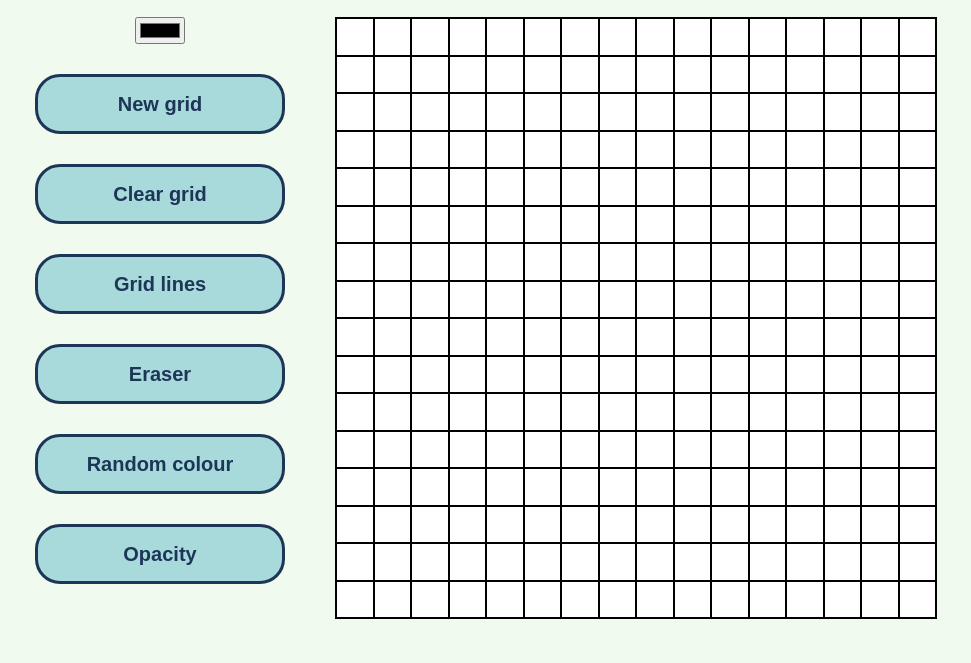
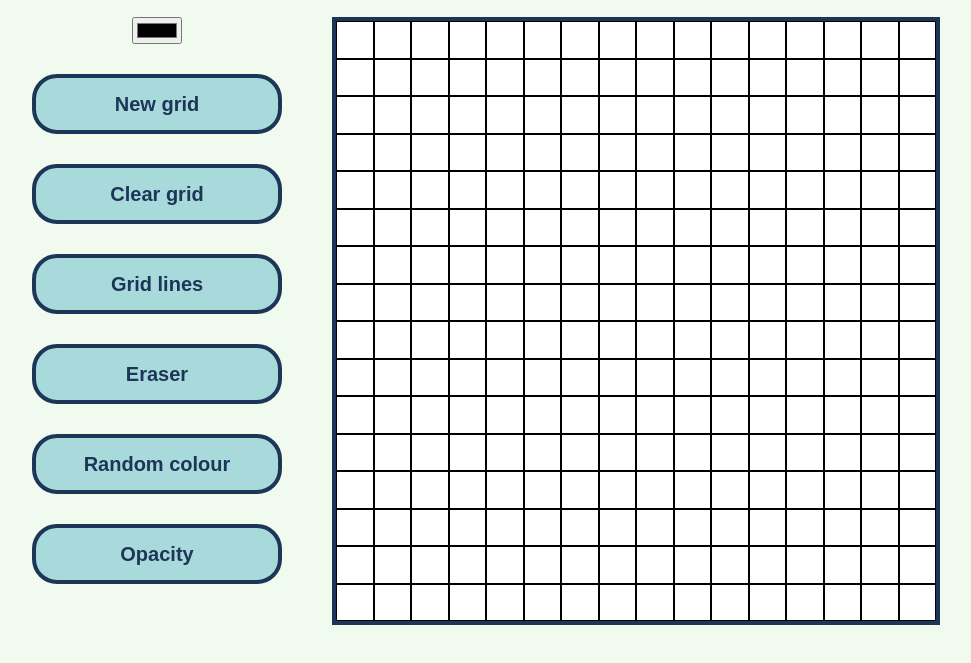
Before and after one commit to cyxlan/etch-a-sketch, a plain HTML site: page index.html in a window 1280 px wide. Shown: the part 105-768 px from the top of the page, without its empty margins (4-975 px from the left). Drawn offline with Linux system fonts and the light colour scheme; a web font is replaced by a local one.

Commit message:
Match buttons and grid container border

```diff
--- a/css/style.css
+++ b/css/style.css
@@ -31,6 +31,9 @@ h1 {
   /* compensate for settings container */
   margin-left: -300px;
 }
+.button, .grid-container {
+  border: 4px solid var(--dark-blue);
+}
 
 .settings {
   display: flex;
@@ -43,7 +46,6 @@ h1 {
   width: 250px;
   background-color: var(--light-blue);
   height: 60px;
-  border: 3px solid var(--dark-blue);
   border-radius: 25px;
   font-size: 20px;
   font-weight: 600;
@@ -63,7 +65,6 @@ input[type="color"]:hover {
   box-sizing: content-box;
   width: 600px;
   height: 600px;
-  border: 1px solid #000;
   display: flex;
   flex-wrap: wrap;
   background-color: #fff;
```
